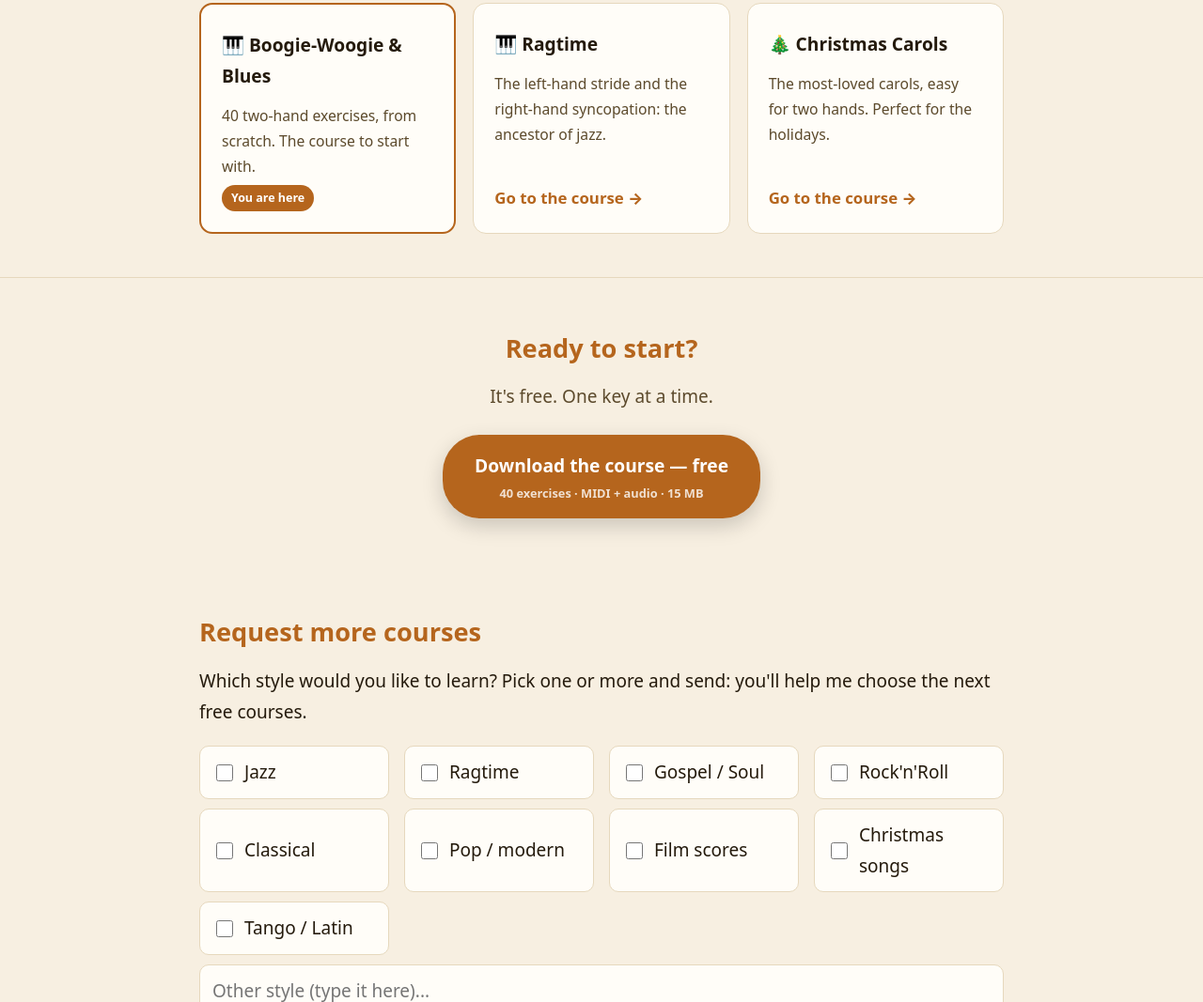
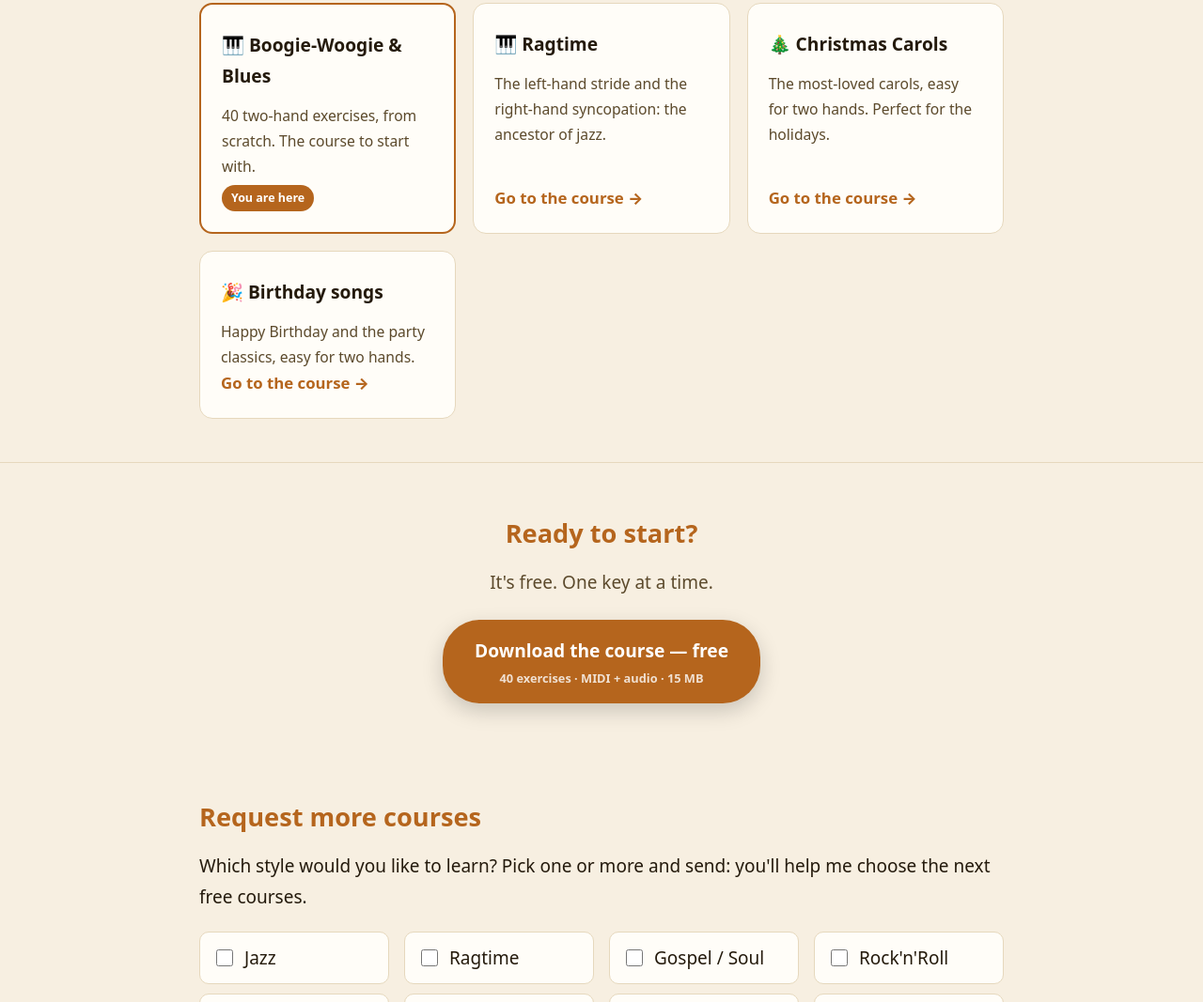
Before and after one commit to Marinovinc/corso-piano, a plain HTML site: page en.html in a window 1280 px wide. Shown: the part 3456-4523 px from the top of the page at 94% size. Drawn offline with Linux system fonts and the light colour scheme.

Commit message:
Vetrina: aggiunge corso Compleanni (4 schede)
Co-Authored-By: Claude Opus 4.8 <noreply@anthropic.com>

```diff
--- a/en.html
+++ b/en.html
@@ -210,6 +210,11 @@
         <p>The most-loved carols, easy for two hands. Perfect for the holidays.</p>
         <a class="go" href="https://marinovinc.github.io/corso-piano-natale/en.html">Go to the course &rarr;</a>
       </div>
+      <div class="card">
+        <h3>&#127881; Birthday songs</h3>
+        <p>Happy Birthday and the party classics, easy for two hands.</p>
+        <a class="go" href="https://marinovinc.github.io/corso-piano-compleanni/en.html">Go to the course &rarr;</a>
+      </div>
     </div>
   </div>
 </section>
```
Also changed, not shown: index.html (+5 -0 lines).
